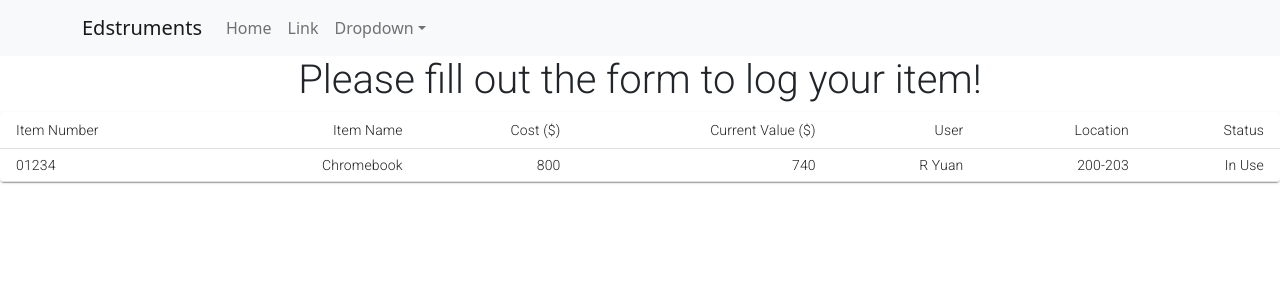
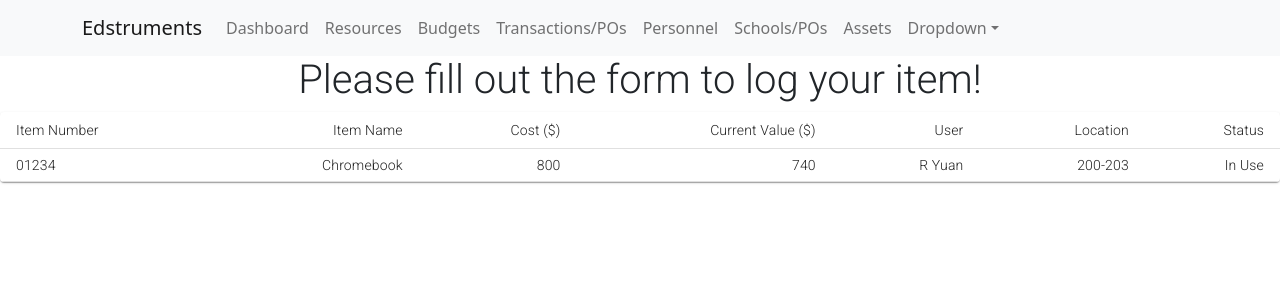
Before and after one commit to cs52-2022/edstruments, a React (Create React App) app in the folder edstruments/: page / in a window 1280 px wide. Shown: the top 300 px of the page. Built offline with nearby package versions, Linux system fonts and the light colour scheme.

Commit message:
added the other navbar options to match our hifi

```diff
--- a/edstruments/src/App.js
+++ b/edstruments/src/App.js
@@ -14,8 +14,13 @@ function App() {
           <Navbar.Toggle aria-controls="basic-navbar-nav" />
           <Navbar.Collapse id="basic-navbar-nav">
             <Nav className="me-auto">
-              <Nav.Link href="#home">Home</Nav.Link>
-              <Nav.Link href="#link">Link</Nav.Link>
+              <Nav.Link href="#dashboard">Dashboard</Nav.Link>
+              <Nav.Link href="#resources">Resources</Nav.Link>
+              <Nav.Link href="#budgets">Budgets</Nav.Link>
+              <Nav.Link href="#transactions/pos">Transactions/POs</Nav.Link>
+              <Nav.Link href="#personnel">Personnel</Nav.Link>
+              <Nav.Link href="#schools">Schools/POs</Nav.Link>
+              <Nav.Link href="#assets">Assets</Nav.Link>
               <NavDropdown title="Dropdown" id="basic-nav-dropdown">
                 <NavDropdown.Item href="#action/3.1">Action</NavDropdown.Item>
                 <NavDropdown.Item href="#action/3.2">Another action</NavDropdown.Item>
```
